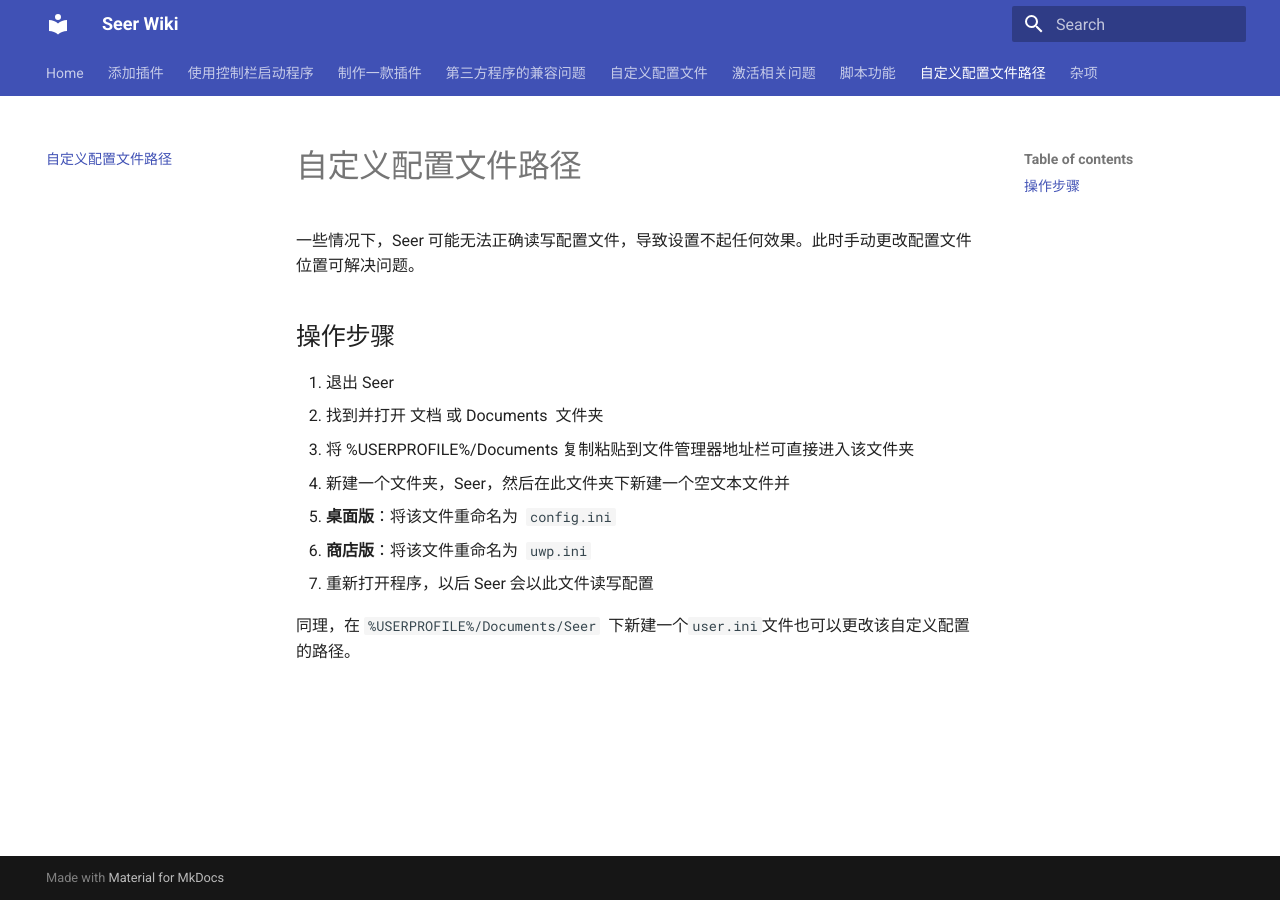
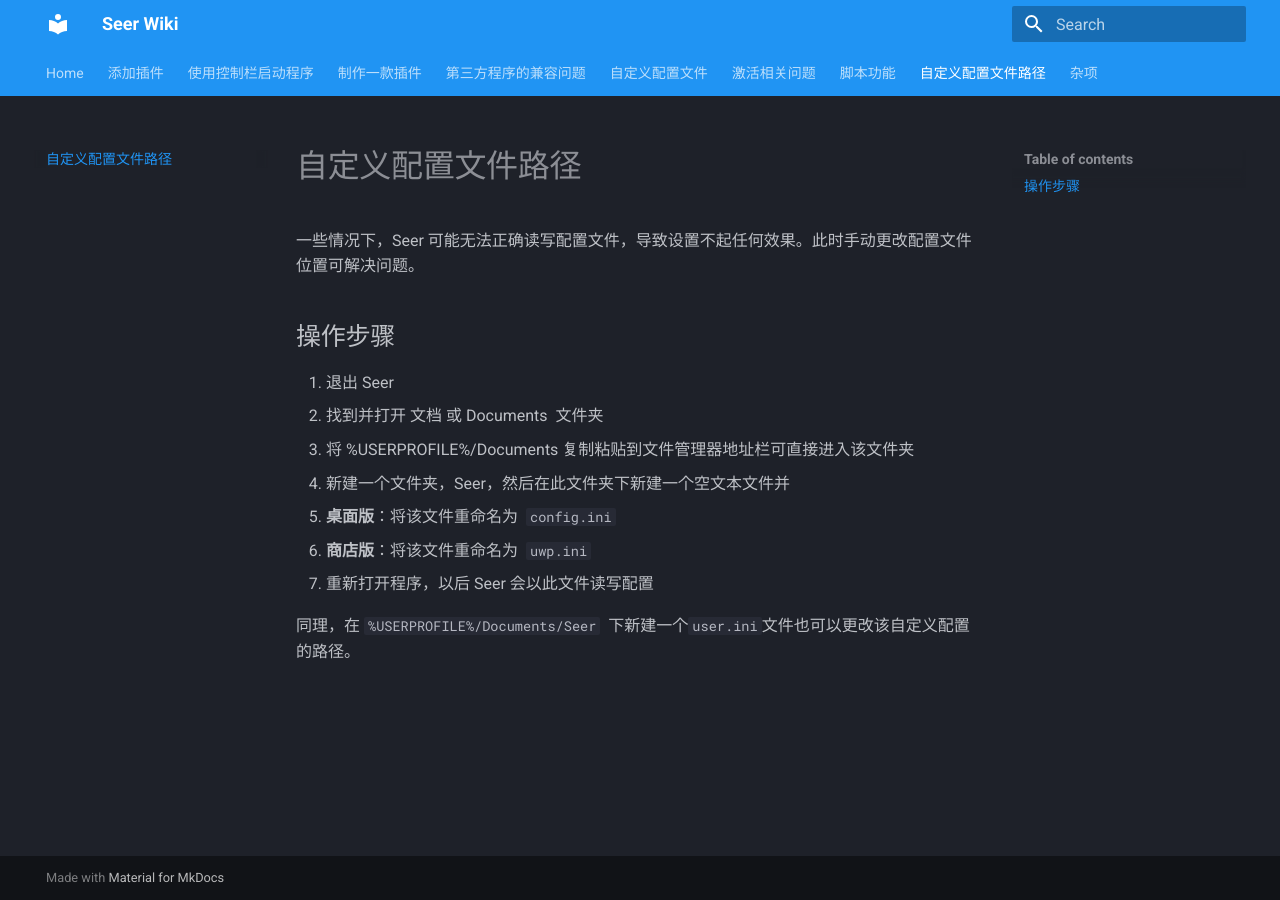
Before and after one commit to ccseer/Seer-Feedback-CN, an MkDocs documentation site: the page built from docs/8.-自定义配置文件路径.md, in a window 1280 px wide. Built offline with MkDocs 1.6.1 and Material for MkDocs 9.7.7, drawn with Linux system fonts in a browser that asks for light colours.

Commit message:
new color

```diff
--- a/.readthedocs.yaml
+++ b/.readthedocs.yaml
@@ -20,8 +20,3 @@ mkdocs:
 python:
    install:
    - requirements: docs/requirements.txt
-
-
-readthedocs:
-  configuration: true
-  badge: false
--- a/mkdocs.yml
+++ b/mkdocs.yml
@@ -16,3 +16,7 @@ theme:
     - navigation.tabs
   hide:
     - versions
+  palette:
+    scheme: slate
+    primary: blue
+    accent: light blue
```
